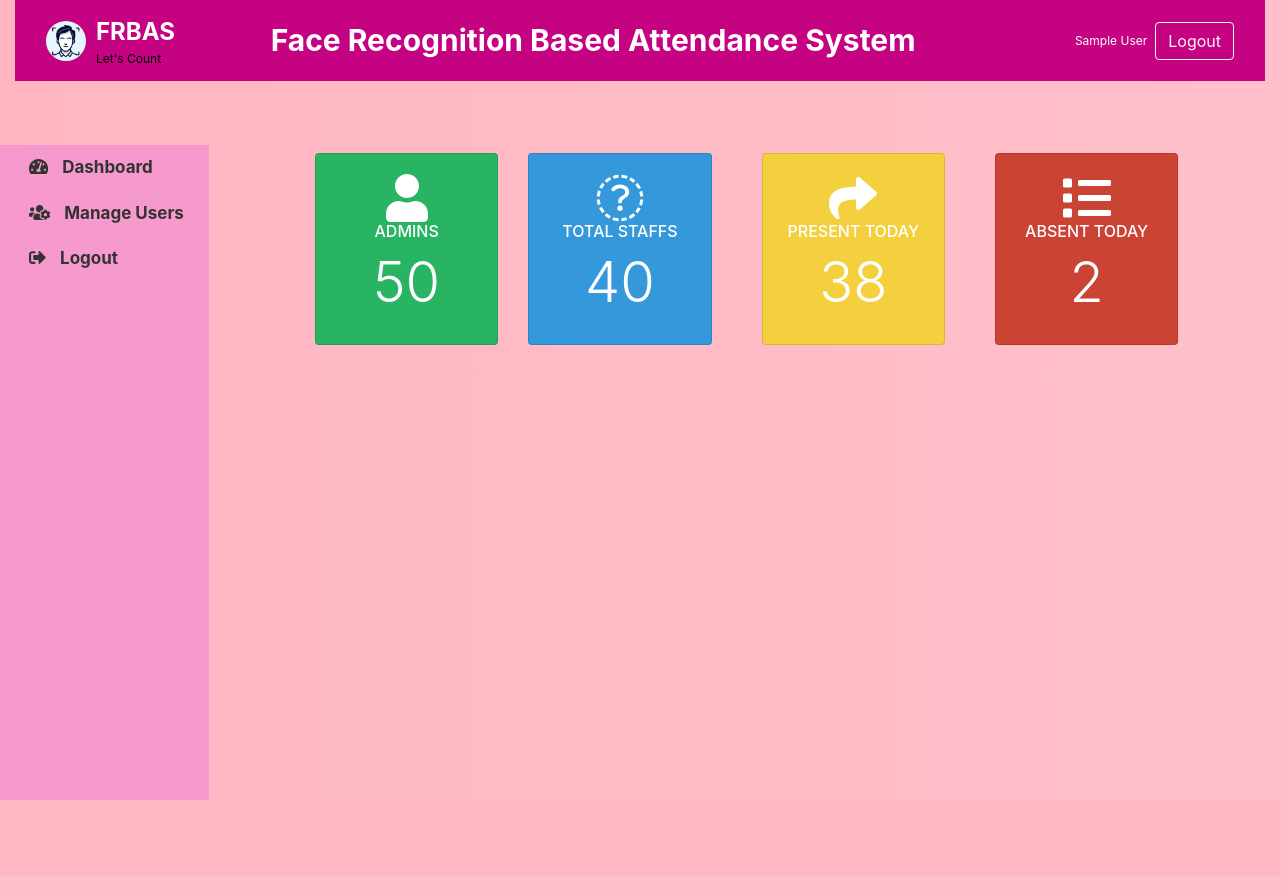
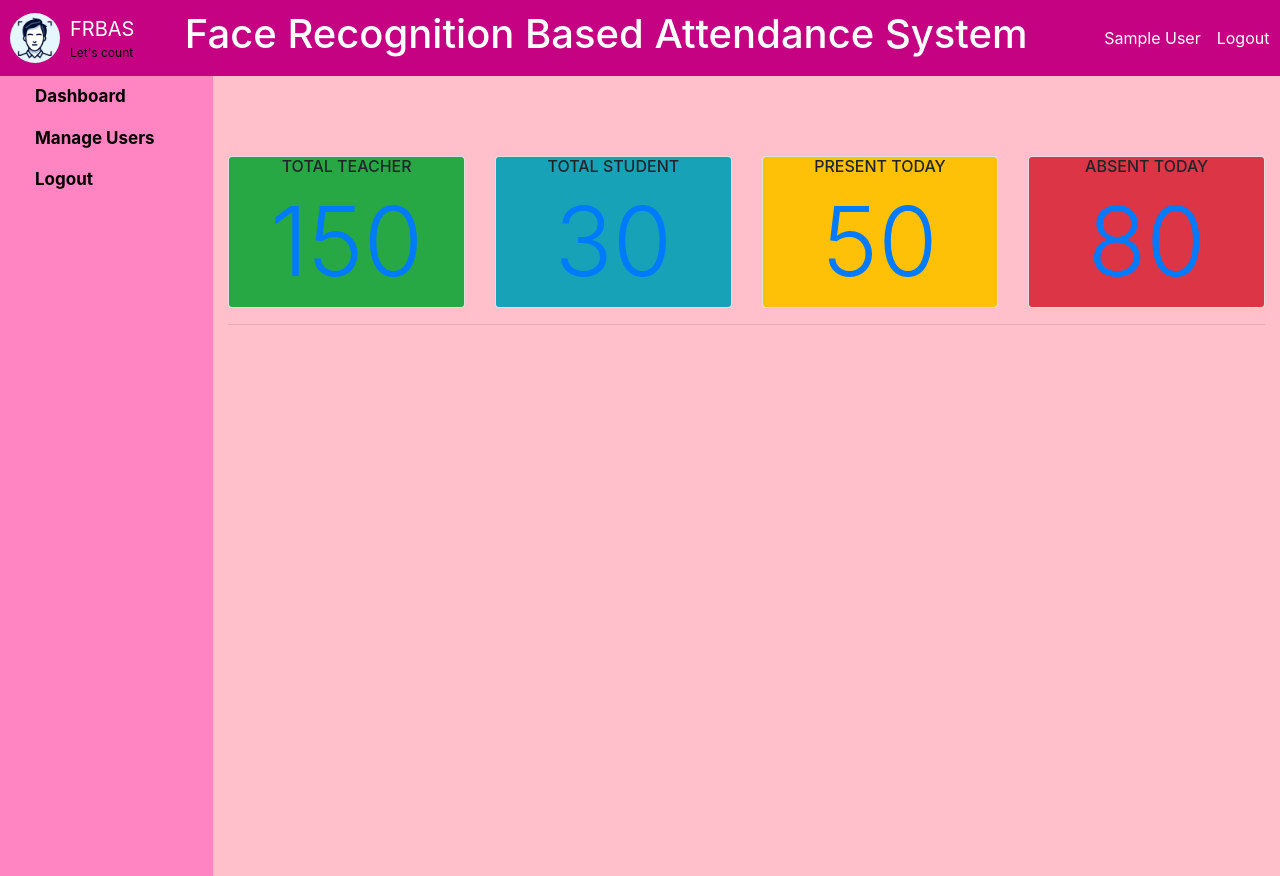
Before and after one commit to Israelshecktar/seemeehere, a Flask app: page /dashboard in a window 1280 px wide. Before the commit the page ends 800 px from the top, so only its background shows below. Run offline with Flask 3, Linux system fonts and the light colour scheme; the visitor is signed in with stand-in values (Sample User, id 1); parts of the project's set-up code (start-up, migrations or seed data) failed here and were passed over; some libraries are stand-ins or nearby versions.

Commit message:
updated left_menu

```diff
--- a/static/style/dashboard.css
+++ b/static/style/dashboard.css
@@ -1,5 +1,6 @@
 body{
         font-size:12px;
+		background-color: #FFA6C9;
 }
 
 
--- a/templates/dashboard.html
+++ b/templates/dashboard.html
@@ -1,90 +1,66 @@
 {% include 'header.html' %}
-<style>
-  /* Custom styles for specific link hover effects */
-  .dashboard-link:hover, .manage-users-link:hover, .logout-link:hover {
-    background-color: #8E44AD; /* Purple background on hover */
-    border-radius: 15px; /* Rounded edges for a smoother look */
-    padding: 5px 10px; /* Some padding inside the highlight for better visibility */
-    text-decoration: none; /* No underline on hover to keep it sleek */
-    cursor: pointer; /* Pointer cursor on hover for better UX */
-    transition: background-color 0.3s ease-in-out; /* Smooth transition for background color */
-  }
-
-  /* Styles for card hover effect - enhancing UI interaction */
-  .card:hover {
-    transform: scale(1.05); /* Slightly enlarge the card for emphasis */
-    transition: transform 0.3s ease-in-out, box-shadow 0.3s ease-in-out; /* Smooth transition for transform and shadow */
-    box-shadow: 0px 0px 15px rgba(0,0,0,0.2); /* Add shadow to make the card pop */
-  }
-
-  /* Adjusting card sizes for better fit on the page */
-  .card {
-    max-width: 400px; /* Reducing card width */
-    margin: auto; /* Centering card within its column */
-  }
-
-  /* Ensure cards are responsive across different devices */
-  @media (max-width: 768px) {
-    .col-sm-6 {
-      flex: 0 0 100%;
-      max-width: 100%;
-    }
-  }
-</style>
-<body style="background: linear-gradient(to right, #FFB6C1, #FFC0CB);">
+<body style="background-color: pink;">
   <div class="container-fluid" id="main">
-    {% include 'top_menus.html' %}
+  {% include 'top_menus.html' %}
     <div class="row row-offcanvas row-offcanvas-left">
-      <div class="col main pt-5 mt-3">
+      {% include 'left_menus.html' %}
+      <div class="col-md-9 col-lg-10 main">
+        <!-- Spacing -->
+        <h2></h2>
+        <br>
+        <br>
+        <br>
+        <!-- Cards Section -->
         <div class="row mb-3">
-          <!-- Changing the order of sidebar menu and cards section -->
-          <div class="col-xl-2 col-md-2 col-lg-1 py-2" style="margin-left: 300px;"> <!-- Added margin to cards section -->
-            <div class="card text-center text-white h-100" style="background-color: #28B463;">
-              <div class="card-body">
-                <div class="rotate">
-                  <i class="fa fa-user fa-4x"></i>
+          <div class="col-xl-3 col-lg-6">
+            <div class="card card-inverse card-success" style="transition: transform 0.3s ease-in-out; cursor: pointer;">
+              <div class="card-block bg-success" style="text-align: center; display: flex; flex-direction: column; justify-content: center;">
+                <div class="rotate" style="margin: 0 auto;">
+                  <i class="fa fa-user fa-5x"></i>
                 </div>
-                <h6 class="text-uppercase">Admins</h6>
-                <h1 class="display-4">50</h1>
+                <h6 class="text-uppercase">Total Teacher</h6>
+                <h1 class="display-1"><a href="books.php">150</a></h1>
               </div>
             </div>
           </div>
-          <div class="col-xl-2 col-md-2 col-lg-1 py-2" style="margin-right: 20px;">
-            <div class="card text-center text-white h-100" style="background-color: #3498DB;">
-              <div class="card-body">
-                <div class="rotate">
-                  <i class="fa fa-twitter fa-4x"></i>
+          <div class="col-xl-3 col-lg-6">
+            <div class="card card-inverse card-info" style="transition: transform 0.3s ease-in-out; cursor: pointer;">
+              <div class="card-block bg-info" style="text-align: center; display: flex; flex-direction: column; justify-content: center;">
+                <div class="rotate" style="margin: 0 auto;">
+                  <i class="fa fa-twitter fa-5x"></i>
                 </div>
-                <h6 class="text-uppercase">Total Staffs</h6>
-                <h1 class="display-4">40</h1>
+                <h6 class="text-uppercase">Total Student</h6>
+                <h1 class="display-1"><a href="books.php">30</a></h1>
               </div>
             </div>
           </div>
-          <div class="col-xl-2 col-md-2 col-lg-1 py-2" style="margin-right: 20px;">
-            <div class="card text-center text-white h-100" style="background-color: #F4D03F;">
-              <div class="card-body">
-                <div class="rotate">
-                  <i class="fa fa-share fa-4x"></i>
+          <div class="col-xl-3 col-lg-6">
+            <div class="card card-inverse card-warning" style="transition: transform 0.3s ease-in-out; cursor: pointer;">
+              <div class="card-block bg-warning" style="text-align: center; display: flex; flex-direction: column; justify-content: center;">
+                <div class="rotate" style="margin: 0 auto;">
+                  <i class="fa fa-share fa-5x"></i>
                 </div>
                 <h6 class="text-uppercase">Present Today</h6>
-                <h1 class="display-4">38</h1>
+                <h1 class="display-1"><a href="books.php">50</a></h1>
               </div>
             </div>
           </div>
-          <div class="col-xl-2 col-md-2 col-lg-1 py-2" style="margin-right: 20px;">
-            <div class="card text-center text-white h-100" style="background-color: #CB4335;">
-              <div class="card-body">
-                <div class="rotate">
+          <div class="col-xl-3 col-lg-6">
+            <div class="card card-inverse card-danger" style="transition: transform 0.3s ease-in-out; cursor: pointer;">
+              <div class="card-block bg-danger" style="text-align: center; display: flex; flex-direction: column; justify-content: center;">
+                <div class="rotate" style="margin: 0 auto;">
                   <i class="fa fa-list fa-4x"></i>
                 </div>
                 <h6 class="text-uppercase">Absent Today</h6>
-                <h1 class="display-4">2</h1>
+                <h1 class="display-1"><a href="issue_books.php">80</a></h1>
               </div>
             </div>
           </div>
-		  	{% include 'left_menus.html' %}
         </div>
+        <!-- Horizontal Rule -->
+        <hr>
       </div>
     </div>
   </div>
 </body>
+</html>
--- a/templates/header.html
+++ b/templates/header.html
@@ -1,8 +1,7 @@
 <!DOCTYPE html>
 <html>
 <head>
-<title>Seemeehere!</title>
-<link rel="shortcut icon" href="{{ url_for('static', filename='favicon.ico') }}">
+<title>SeeMeeHere!</title>
 <meta name="viewport" content="width=device-width, initial-scale=1">
 <meta http-equiv="Content-Type" content="text/html; charset=utf-8" />
 <script src="//cdnjs.cloudflare.com/ajax/libs/jquery/3.2.1/jquery.min.js"></script>
--- a/templates/left_menus.html
+++ b/templates/left_menus.html
@@ -1,76 +1,41 @@
-{% include 'header.html' %}
-	<link rel="stylesheet" href="https://cdnjs.cloudflare.com/ajax/libs/font-awesome/5.15.3/css/all.min.css">
-    <style>
-        .col-md-3, .col-lg-2 {
-            width: auto; /* Adjust according to your sidebar width requirements */
-        }
-
-        .sidebar-offcanvas {
-            position: fixed; /* Ensures the sidebar stays in place on scroll */
-            height: 100%;
-            background-color: #F699CD; /* Light grey background, adjust as needed */
-        }
-
-        .nav {
-            list-style-type: none; /* Removes list bullets */
-            padding: 0;
-        }
-
-        .nav-link {
-            display: block; /* Makes the complete area clickable */
-            text-decoration: none; /* Removes underline from links */
-            color: #333; /* Darker text for better readability */
-            padding: 10px; /* Spacing around text */
-            border-radius: 20px; /* Rounded edges for aesthetics */
-            transition: background-color 0.3s ease-in-out, color 0.3s, padding-left 0.3s; /* Smooth transitions */
-        }
-
-        .nav-link:hover {
-            background-color: #d63384; /* A deeper pink for hover */
-            color: #fff; /* White text for contrast */
-            padding-left: 25px; /* Shifts text to create a dynamic effect on hover */
-        }
-
-        .nav-icons {
-            margin-right: 10px; /* Space between icon and text */
-            width: 20px; /* Uniform icon size */
-        }
-
-        /* Adjust based on your color scheme */
-        .leftMenus .nav-link {
-            color: #333;
-        }
-
-        .leftMenus .nav-link:hover {
-            background-color: #d63384;
-            color: #fff;
-        }
-    </style>
-</head>
-<body>
-<div class="col-md-3 col-lg-2 sidebar-offcanvas" id="sidebar" role="navigation">
+<div class="col-md-3 col-lg-2 sidebar-offcanvas" id="sidebar" role="navigation" style="background-color: #ff85c2; min-height: 100vh;">
   <ul class="nav flex-column pl-1 leftMenus">
     <li class="nav-item">
-            <a class="nav-link" href="{{ url_for('dashboard') }}">
-                <i class="nav-icons fas fa-tachometer-alt"></i> Dashboard
+      <a class="nav-link" href="{{ url_for('dashboard') }}" style="color: black; transition: background-color 0.3s; border-radius: 15px;">
+        <i class="fa fa-tachometer" aria-hidden="true"></i> Dashboard
       </a>
     </li>
     {% if session['role'] == 'admin' %}
     <li class="nav-item">
-            <a class="nav-link" href="{{ url_for('users') }}">
-                <i class="nav-icons fas fa-users-cog"></i> Manage Users
+      <a class="nav-link" href="{{ url_for('users') }}" style="color: black; transition: background-color 0.3s; border-radius: 15px;">
+        <i class="fa fa-users" aria-hidden="true"></i> Manage Users
       </a>
     </li>
     {% endif %}
     <li class="nav-item">
-            <a class="nav-link" href="{{ url_for('logout') }}">
-                <i class="nav-icons fas fa-sign-out-alt"></i> Logout
+      <a class="nav-link" href="{{ url_for('logout') }}" style="color: black; transition: background-color 0.3s; border-radius: 15px;">
+        <i class="fa fa-sign-out" aria-hidden="true"></i> Logout
       </a>
     </li>
   </ul>
 </div>
 
-<!-- Ensures that the Font Awesome script is correctly placed at the end for optimized loading -->
-<script src="https://cdnjs.cloudflare.com/ajax/libs/font-awesome/5.15.3/js/all.min.js"></script>
-</body>
-</html>
+<style>
+  html, body {
+    height: 100%; /* Ensure the full height for the background */
+    margin: 0; /* Remove default margin */
+  }
+  #sidebar {
+    background-color: #ff85c2; /* Your chosen color */
+    min-height: 100vh; /* Use 100% of the viewport height */
+  }
+  .leftMenus .nav-link {
+    color: black; /* Text color */
+    transition: background-color 0.3s; /* Smooth transition for hover effect */
+    border-radius: 15px; /* Rounded edges for hover effect */
+  }
+  .leftMenus .nav-link:hover {
+    background-color: #C50282;
+    color: white;
+  }
+</style>
--- a/templates/top_menus.html
+++ b/templates/top_menus.html
@@ -1,35 +1,90 @@
-<nav class="navbar navbar-expand-lg navbar-dark" style="background-color: #C50282;">
-  <div class="container-fluid">
-    <a class="navbar-brand" href="#" style="display: flex; align-items: center;">
-      <img src="{{ url_for('static', filename='logo.png') }}" alt="Logo" class="rounded-circle" style="width:40px; height:40px; object-fit: cover;">
-      <div style="margin-left: 10px;">
-        <span style="font-size: 24px; color: white; font-weight: bold;">FRBAS</span>
-        <small style="font-size: 12px; color: black; display: block;">Let's Count</small>
-      </div>
+{% include 'header.html' %}
+<!DOCTYPE html>
+<html lang="en">
+<head>
+    <meta charset="UTF-8">
+    <meta name="viewport" content="width=device-width, initial-scale=1.0">
+    <title>FRBAS - Top Menu</title>
+    <link rel="stylesheet" href="https://stackpath.bootstrapcdn.com/bootstrap/4.5.2/css/bootstrap.min.css">
+    <style>
+        /* Custom styles */
+        .navbar-custom {
+            background-color: #C50282 !important;
+            width: 103%; /* Extend to full width */
+            margin-left: -15px; /* Adjust based on your layout */
+            margin-right: -15px; /* Adjust based on your layout */
+        }
+        .navbar {
+            padding-left: 10px; /* Remove padding if any */
+            padding-right: 10px; /* Remove padding if any */
+        }
+        .navbar-brand {
+            color: #fff;
+            display: flex;
+            align-items: center;
+        }
+        .brand-text {
+            margin-left: 10px; /* Adjust spacing as needed */
+        }
+        .brand-desc {
+            display: block;
+            color: #000;
+            font-size: 12px;
+        }
+        .navbar-nav .nav-link:hover {
+            background-color: #A5016B; /* Darker shade for hover effect */
+        }
+        .rounded-logo {
+            border-radius: 50%;
+        }
+        .centered-title {
+            text-align: center;
+            width: 100%;
+            color: white; /* Adjust color as needed */
+        }
+        /* Ensure proper alignment */
+        .navbar-collapse {
+            justify-content: flex-end;
+        }
+    </style>
+</head>
+<body>
+    <nav class="navbar navbar-expand-sm navbar-custom">
+        <a class="navbar-brand" href="#">
+            <img src="static/logo.png" width="50" height="50" class="rounded-logo d-inline-block align-top" alt="">
+            <span class="brand-text">
+                FRBAS
+                <small class="brand-desc">Let's count</small>
+            </span>
         </a>
-    <button class="navbar-toggler" type="button" data-toggle="collapse" data-target="#navbarNav" aria-controls="navbarNav" aria-expanded="false" aria-label="Toggle navigation">
+        <button class="navbar-toggler navbar-toggler-right" type="button" data-toggle="collapse" data-target="#collapsingNavbar">
             <span class="navbar-toggler-icon"></span>
         </button>
-    <div class="collapse navbar-collapse" id="navbarNav">
+        <div class="navbar-collapse collapse" id="collapsingNavbar">
             <ul class="navbar-nav mx-auto">
                 <li class="nav-item active">
-          <a class="nav-link" href="#" style="color: white; font-size: 30px; font-weight: bold;">Face Recognition Based Attendance System</a>
+                    <h1 class="centered-title">Face Recognition Based Attendance System</h1>
                 </li>
             </ul>
             <ul class="navbar-nav ml-auto">
                 {% if session['userid'] %}
                     <li class="nav-item">
-          <a class="nav-link" href="#" style="color: white;">{{ session['name'] }}</a>
+                        <a class="nav-link" href="#">{{session.name}} </a>
                     </li>
                     <li class="nav-item">
-          <a class="btn btn-outline-light" href="{{ url_for('logout') }}">Logout</a>
+                        <a class="nav-link" href="{{ url_for('logout') }}"> Logout</a>
                     </li>
                 {% else %}
                     <li class="nav-item">
-          <a class="btn btn-outline-light" href="{{ url_for('login') }}">Login</a>
+                        <a class="nav-link" href="{{ url_for('login') }}">Login</a>
                     </li>
                 {% endif %}
             </ul>
         </div>
-  </div>
     </nav>
+    <!-- Bootstrap JS, Popper.js, and jQuery -->
+    <script src="https://code.jquery.com/jquery-3.5.1.slim.min.js"></script>
+    <script src="https://cdn.jsdelivr.net/npm/@popperjs/core@2.9.2/dist/umd/popper.min.js"></script>
+    <script src="https://stackpath.bootstrapcdn.com/bootstrap/4.5.2/js/bootstrap.min.js"></script>
+</body>
+</html>
```
Also changed, not shown: 1 other file. Lines whose indentation alone changed are shown as unchanged.
